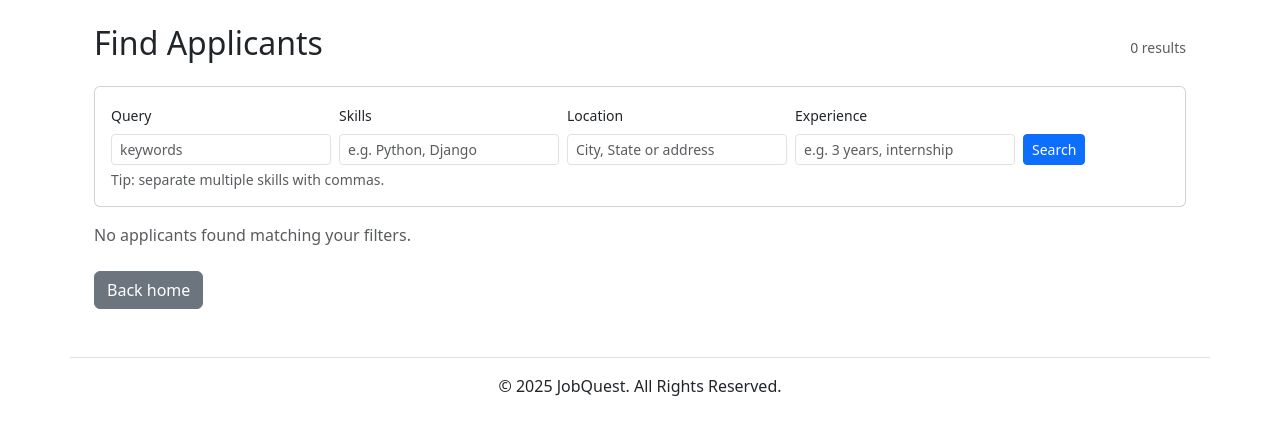
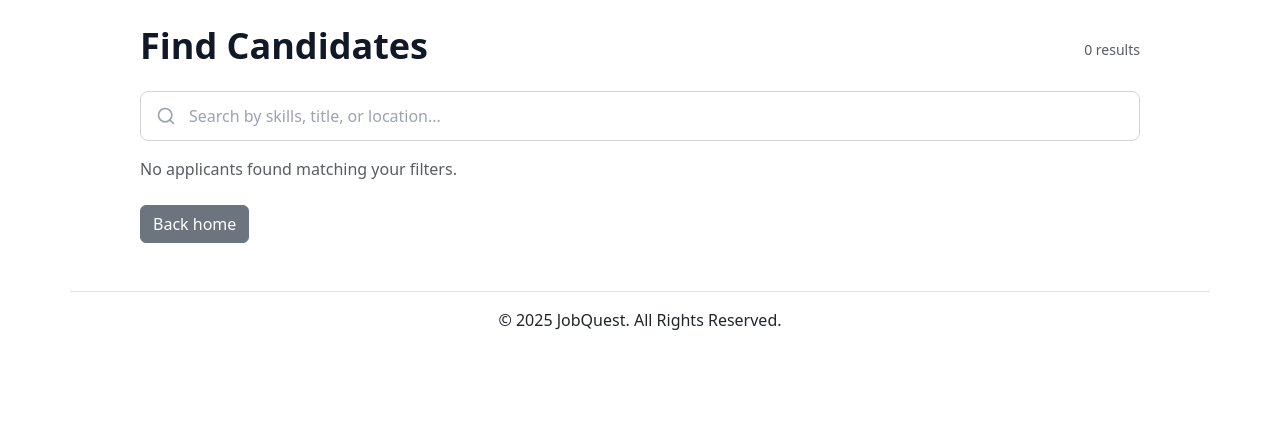
Before and after one commit to Henryli873/linkedout, a Django app: page /accounts/applicants/ in a window 1280 px wide. Shown: the part 68-503 px from the top of the page. Run offline with Django 5.2, Linux system fonts and the light colour scheme; a user stored in the database is signed in; tables that the repository leaves empty hold one stand-in row (values such as "Sample post"); grey boxes marked "Sample" are stand-in pictures.

Commit message:
changed find applicants page to match figma

```diff
--- a/accounts/templates/accounts/find_applicants.html
+++ b/accounts/templates/accounts/find_applicants.html
@@ -1,113 +1,161 @@
 {% extends 'base.html' %}
 
-{% block title %}Find Applicants{% endblock %}
+{% block title %}Find Candidates{% endblock %}
 
 {% block extra_css %}
 <style>
+/* Container */
+.find-candidates-container {
+  max-width: 1024px;
+  margin: 0 auto;
+}
+
+.find-candidates-container h1 {
+  font-size: 2.25rem;
+  font-weight: 800;
+  color: #111827;
+}
+
+/* Cards */
+.candidates-list {
+  display: flex;
+  flex-direction: column;
+  gap: 16px;
+}
+
+.candidate-card {
+  background-color: #ffffff;
+  padding: 24px;
+  border-radius: 8px;
+  border: 1px solid #e5e7eb;
+  box-shadow: 0 1px 2px 0 rgba(0,0,0,0.05);
+  transition: box-shadow 0.2s;
+}
+.candidate-card:hover {
+  box-shadow: 0 4px 6px -1px rgba(0,0,0,0.1), 0 2px 4px -1px rgba(0,0,0,0.06);
+}
+.candidate-name {
+  font-size: 1.25rem;
+  font-weight: 600;
+  color: #111827;
+  margin-bottom: 4px;
+  line-height: 1.4;
+}
+.candidate-title {
+  font-size: 1rem;
+  color: #374151;
+  margin-bottom: 12px;
+  line-height: 1.5;
+}
+.candidate-info {
+  font-size: 0.875rem;
+  color: #4b5563;
+  margin-bottom: 12px;
+}
+.separator {
+  margin: 0 8px;
+  color: #d1d5db;
+}
+.skills-container {
+  display: flex;
+  gap: 8px;
+  flex-wrap: wrap;
+}
+.skill-tag {
+  padding: 6px 12px;
+  background-color: #dbeafe;
+  color: #1d4ed8;
+  border-radius: 9999px;
+  font-size: 0.875rem;
+  font-weight: 500;
+}
+
+/* Search Bar */
 .search-container {
   position: relative;
+  margin-bottom: 16px;
 }
-
-.autocomplete-dropdown {
+.search-icon {
   position: absolute;
-  top: 100%;
-  left: 0;
-  right: 0;
-  background: white;
-  border: 1px solid #ccc;
-  border-top: none;
-  max-height: 200px;
-  overflow-y: auto;
-  z-index: 1000;
-  display: none;
+  left: 16px;
+  top: 50%;
+  transform: translateY(-50%);
+  color: #9ca3af;
+  width: 20px;
+  height: 20px;
 }
-
-.autocomplete-item {
-  padding: 8px 12px;
-  cursor: pointer;
-  border-bottom: 1px solid #eee;
+.search-input {
+  width: 100%;
+  padding: 12px 16px 12px 48px;
+  border: 1px solid #d1d5db;
+  border-radius: 8px;
+  font-size: 1rem;
+  color: #111827;
+  background-color: #ffffff;
+  transition: all 0.2s;
 }
-
-.autocomplete-item:hover {
-  background-color: #f8f9fa;
+.search-input:focus {
+  outline: none;
+  border-color: #3b82f6;
+  box-shadow: 0 0 0 3px rgba(59, 130, 246, 0.1);
 }
-
-.autocomplete-item.selected {
-  background-color: #007bff;
-  color: white;
+.search-input::placeholder {
+  color: #9ca3af;
 }
 </style>
 {% endblock %}
 
 {% block content %}
-<div class="container mt-4">
+<div class="container mt-4 find-candidates-container">
   <div class="d-flex justify-content-between align-items-center">
-    <h2>Find Applicants</h2>
+    <h1 class="find-candidates-title">Find Candidates</h1>
     <div class="text-muted small">{{ profiles|length }} results</div>
   </div>
 
-  <div class="card mt-3">
-    <div class="card-body">
-      <form method="get" class="row gx-2 gy-2 align-items-end">
-        <div class="col-auto">
-          <label class="form-label small">Query</label>
-          <input type="text" name="q" value="{{ q }}" class="form-control form-control-sm" placeholder="keywords">
-        </div>
-        <div class="col-auto">
-          <label class="form-label small">Skills</label>
-          <input type="text" name="skills" value="{{ skills }}" class="form-control form-control-sm" placeholder="e.g. Python, Django">
-        </div>
-        <div class="col-auto">
-          <label class="form-label small">Location</label>
+  <div class="mt-3">
+    <form method="get" class="mb-0">
       <div class="search-container">
-            <input type="text" name="location" value="{{ location }}" class="form-control form-control-sm" placeholder="City, State or address" autocomplete="off">
-            <div class="autocomplete-dropdown"></div>
-          </div>
-        </div>
-        <div class="col-auto">
-          <label class="form-label small">Experience</label>
-          <input type="text" name="experience" value="{{ experience }}" class="form-control form-control-sm" placeholder="e.g. 3 years, internship">
-        </div>
-        <div class="col-auto">
-          <button type="submit" class="btn btn-primary btn-sm">Search</button>
+        <svg class="search-icon" xmlns="http://www.w3.org/2000/svg" fill="none" viewBox="0 0 24 24" stroke="currentColor">
+          <circle cx="11" cy="11" r="8" stroke-width="2"/>
+          <path d="M21 21l-4.35-4.35" stroke-width="2" stroke-linecap="round"/>
+        </svg>
+        <input
+          type="text"
+          name="q"
+          class="search-input"
+          value="{{ q }}"
+          placeholder="Search by skills, title, or location..." />
       </div>
     </form>
-      <div class="form-text mt-1">Tip: separate multiple skills with commas.</div>
-    </div>
   </div>
 
   {% if profiles %}
-    <div class="row gy-3 mt-3">
+    <div class="candidates-list mt-3">
       {% for p in profiles %}
-        <div class="col-12">
-          <div class="card">
-            <div class="card-body d-flex justify-content-between align-items-start">
-              <div>
-                <h5 class="mb-1">{{ p.user.get_full_name|default:p.user.username }}</h5>
+        <a href="{% url 'accounts:profile_detail' p.user.username %}" class="text-decoration-none text-reset">
+          <div class="candidate-card">
+            <h2 class="candidate-name">{{ p.user.get_full_name|default:p.user.username }}</h2>
             {% if p.headline_visible and p.headline %}
-                  <div class="text-muted small">{{ p.headline }}</div>
+              <p class="candidate-title">{{ p.headline }}</p>
             {% endif %}
-                <div class="mt-2">
-                  {% if p.skills_visible and p.skills %}
-                    <div><strong>Skills:</strong> {{ p.skills }}</div>
+            <div class="candidate-info">
+              {% if p.experience_visible and p.experience %}
+                <span>{{ p.experience|truncatechars:120 }}</span>
               {% endif %}
-                  {% if p.experience_visible and p.experience %}
-                    <div class="mt-1"><strong>Experience:</strong> {{ p.experience|truncatechars:160 }}</div>
-                  {% endif %}
-                  {% if p.education_visible and p.education %}
-                    <div class="mt-1"><strong>Education:</strong> {{ p.education|truncatechars:120 }}</div>
+              {% if p.location and p.experience_visible and p.experience %}
+                <span class="separator">•</span>
               {% endif %}
               {% if p.location %}
-                    <div class="mt-1 text-muted small">{{ p.location }}</div>
+                <span>{{ p.location }}</span>
               {% endif %}
             </div>
+            {% if p.skills_visible and p.skills %}
+              <div class="skills-container">
+                <span class="skill-tag">{{ p.skills }}</span>
               </div>
-              <div class="ms-3 d-flex flex-column align-items-end">
-                <a href="{% url 'accounts:profile_detail' p.user.username %}" class="btn btn-outline-primary btn-sm mb-2">View Profile</a>
+            {% endif %}
           </div>
-            </div>
-          </div>
-        </div>
+        </a>
       {% endfor %}
     </div>
   {% else %}
@@ -120,78 +168,4 @@
 </div>
 {% endblock %}
 
-{% block extra_js %}
-<script>
-// MapBox API functions
-async function searchAddresses(query, limit = 5) {
-  if (query.length < 3) return [];
-  const MAPBOX_TOKEN = 'pk.eyJ1IjoiaGFpaGxlIiwiYSI6ImNtZnZkZWF0azA2YmkyeXBqOW15MnpyYmsifQ._VgiLAueIm7KWmZLY5hGTQ';
-
-  if (!MAPBOX_TOKEN || MAPBOX_TOKEN === 'YOUR_MAPBOX_TOKEN') return [];
-
-  try {
-    const url = `https://api.mapbox.com/geocoding/v5/mapbox.places/${encodeURIComponent(query)}.json?access_token=${MAPBOX_TOKEN}&limit=${limit}&autocomplete=true`;
-    const res = await fetch(url);
-    const data = await res.json();
-    if (data.features) {
-      return data.features.map(item => ({
-        display_name: item.place_name,
-        lat: item.center[1],
-        lon: item.center[0]
-      }));
-    }
-    return [];
-  } catch (error) { return []; }
-}
-
-// Autocomplete for location input
-const locationInput = document.querySelector('input[name="location"]');
-const dropdown = document.querySelector('.autocomplete-dropdown');
-let searchTimeout;
-
-if (locationInput && dropdown) {
-  locationInput.addEventListener('input', async function(e) {
-    clearTimeout(searchTimeout);
-    const query = e.target.value.trim();
-
-    if (query.length < 3) {
-      dropdown.style.display = 'none';
-      return;
-    }
-
-    searchTimeout = setTimeout(async () => {
-      const suggestions = await searchAddresses(query);
-
-      dropdown.innerHTML = '';
-      if (suggestions.length > 0) {
-        suggestions.forEach(suggestion => {
-          const item = document.createElement('div');
-          item.className = 'autocomplete-item';
-          item.textContent = suggestion.display_name;
-          item.addEventListener('click', () => selectSuggestion(suggestion));
-          dropdown.appendChild(item);
-        });
-        dropdown.style.display = 'block';
-      } else {
-        dropdown.style.display = 'none';
-      }
-    }, 300);
-  });
-
-  locationInput.addEventListener('blur', function() {
-    setTimeout(() => dropdown.style.display = 'none', 150);
-  });
-
-  locationInput.addEventListener('focus', function() {
-    if (dropdown.children.length > 0) {
-      dropdown.style.display = 'block';
-    }
-  });
-}
-
-function selectSuggestion(suggestion) {
-  locationInput.value = suggestion.display_name;
-  dropdown.style.display = 'none';
-}
-</script>
-{% endblock %}
+{% block extra_js %}{% endblock %}
--- a/accounts/views.py
+++ b/accounts/views.py
@@ -216,14 +216,41 @@ def find_applicants(request):
 		qs = qs.filter(experience__icontains=experience_q)
 
 	if q:
-		qs = qs.filter(
+		# Unified, all-purpose search across multiple profile and user fields
+		or_q = (
 			Q(headline__icontains=q) |
 			Q(bio__icontains=q) |
 			Q(skills__icontains=q) |
 			Q(experience__icontains=q) |
 			Q(education__icontains=q) |
-			Q(company__icontains=q)
+			Q(company__icontains=q) |
+			Q(user__username__icontains=q) |
+			Q(user__first_name__icontains=q) |
+			Q(user__last_name__icontains=q)
 		)
+		# Attempt to include location if the field exists
+		try:
+			or_q = or_q | Q(location__icontains=q)
+		except Exception:
+			pass
+		# Expand tokenized search to catch multiple skills/terms (split on commas or whitespace)
+		tokens = [t.strip() for t in re.split(r'[,\s]+', q) if t.strip()]
+		if tokens:
+			tq = Q()
+			for t in tokens:
+				tq |= (
+					Q(skills__icontains=t) |
+					Q(experience__icontains=t) |
+					Q(education__icontains=t) |
+					Q(headline__icontains=t) |
+					Q(company__icontains=t)
+				)
+				try:
+					tq |= Q(location__icontains=t)
+				except Exception:
+					pass
+			or_q = or_q | tq
+		qs = qs.filter(or_q)
 
 	qs = qs.select_related('user').order_by('user__username')
 
```
Also changed, not shown: accounts/templates/accounts/find-candidates.html (added, +280 -0 lines). Lines whose indentation alone changed are shown as unchanged.
